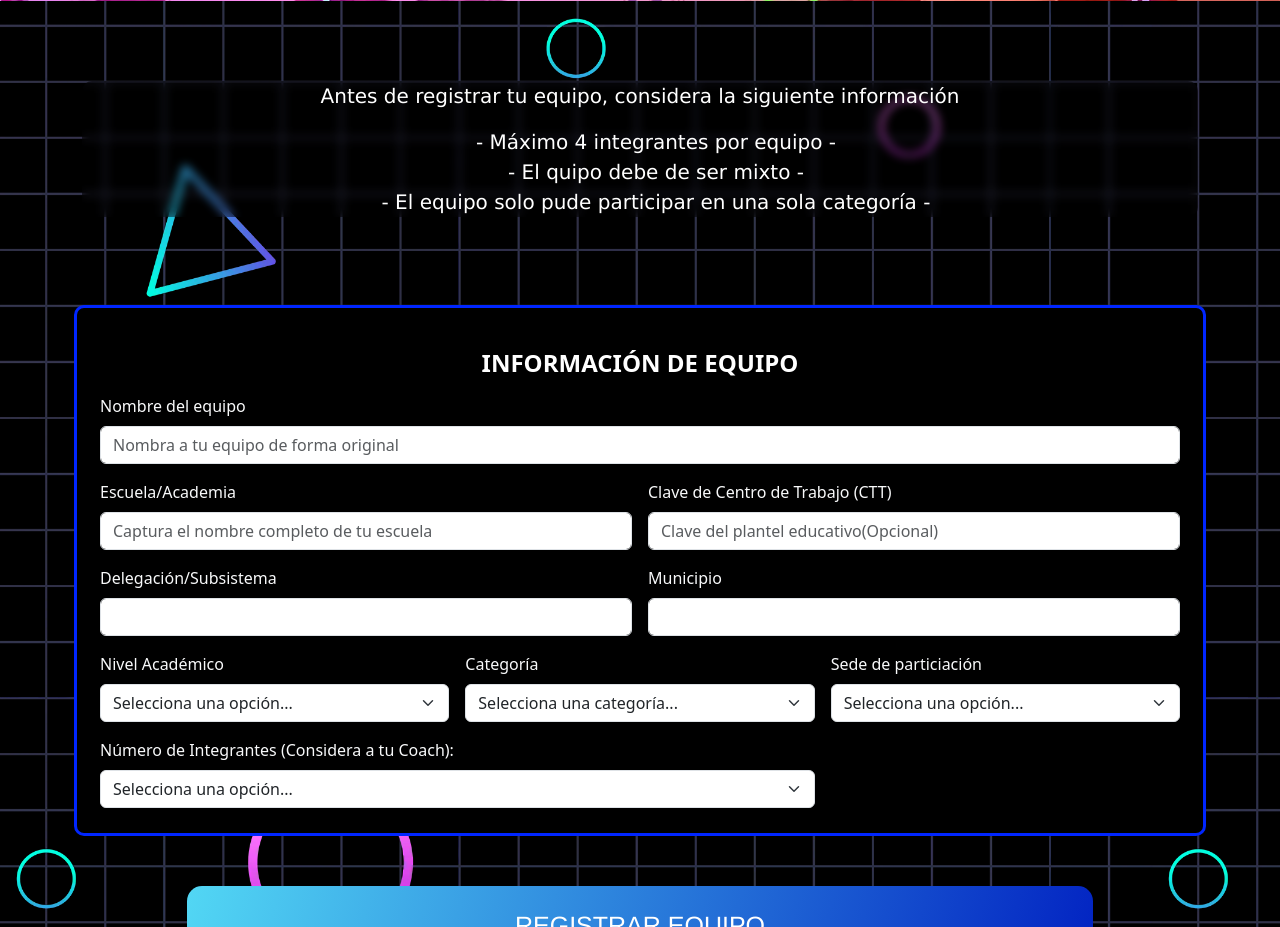
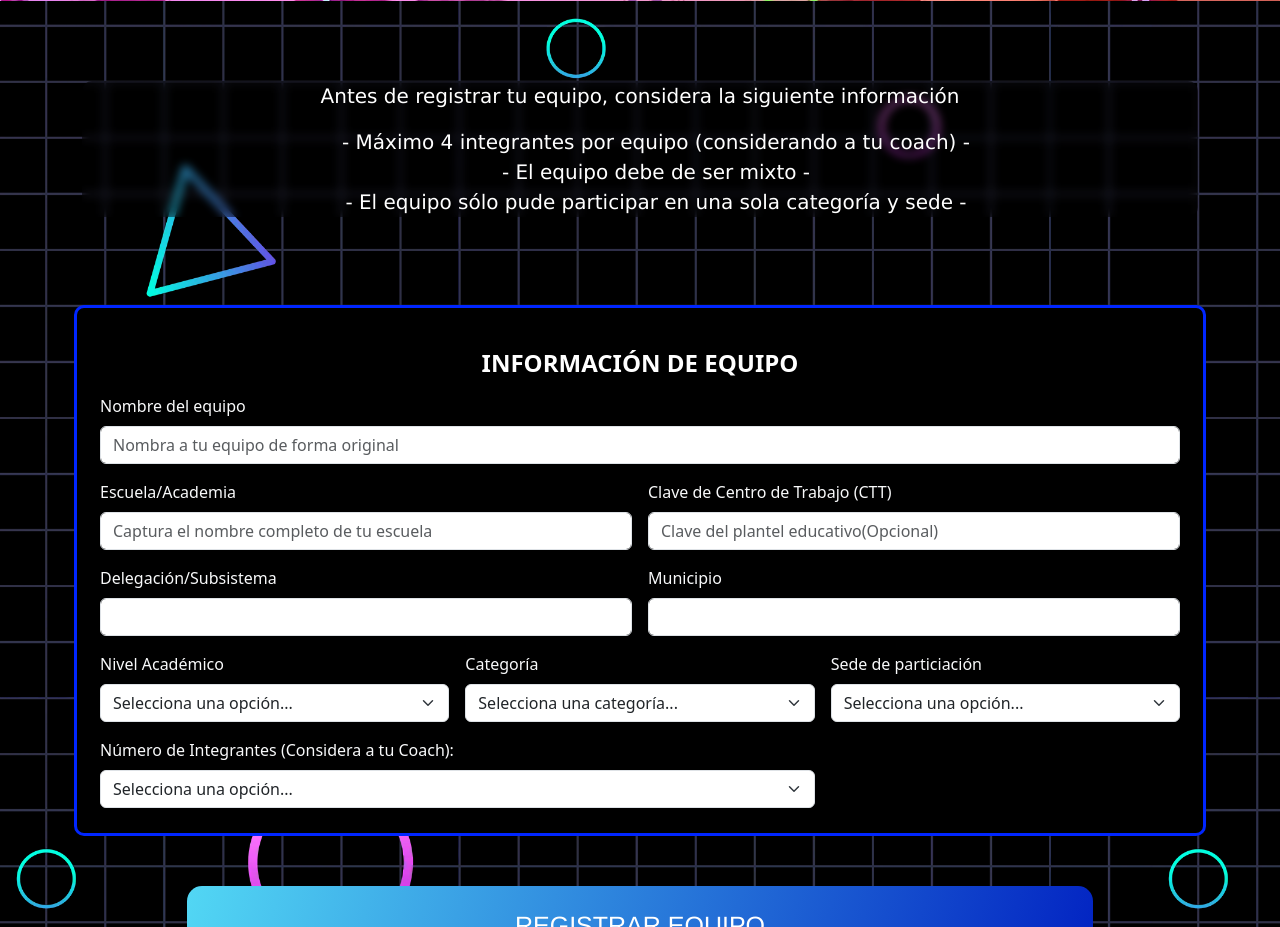
Before and after one commit to JoseZR/M-Tech, a React (Vite) app: page / in a window 1280 px wide. Shown: the part 6000-6927 px from the top of the page. Built offline with nearby package versions, Linux system fonts and the light colour scheme.

Commit message:
sese corrige texto del formulario

```diff
--- a/src/components/Record/Record.jsx
+++ b/src/components/Record/Record.jsx
@@ -248,9 +248,9 @@ export function Record () {
         <div className='text-center des_limit'>
           <p>Antes de registrar tu equipo, considera la siguiente información</p>
           <ul className='des_lim_list'>
-            <li>- Máximo 4 integrantes por equipo - </li>
-            <li> - El quipo debe de ser mixto - </li>
-            <li> - El equipo solo pude participar en una sola categoría - </li>
+            <li>- Máximo 4 integrantes por equipo (considerando a tu coach) - </li>
+            <li> - El equipo debe de ser mixto - </li>
+            <li> - El equipo sólo pude participar en una sola categoría y sede - </li>
           </ul>
         </div>
         <br /><br />
```
